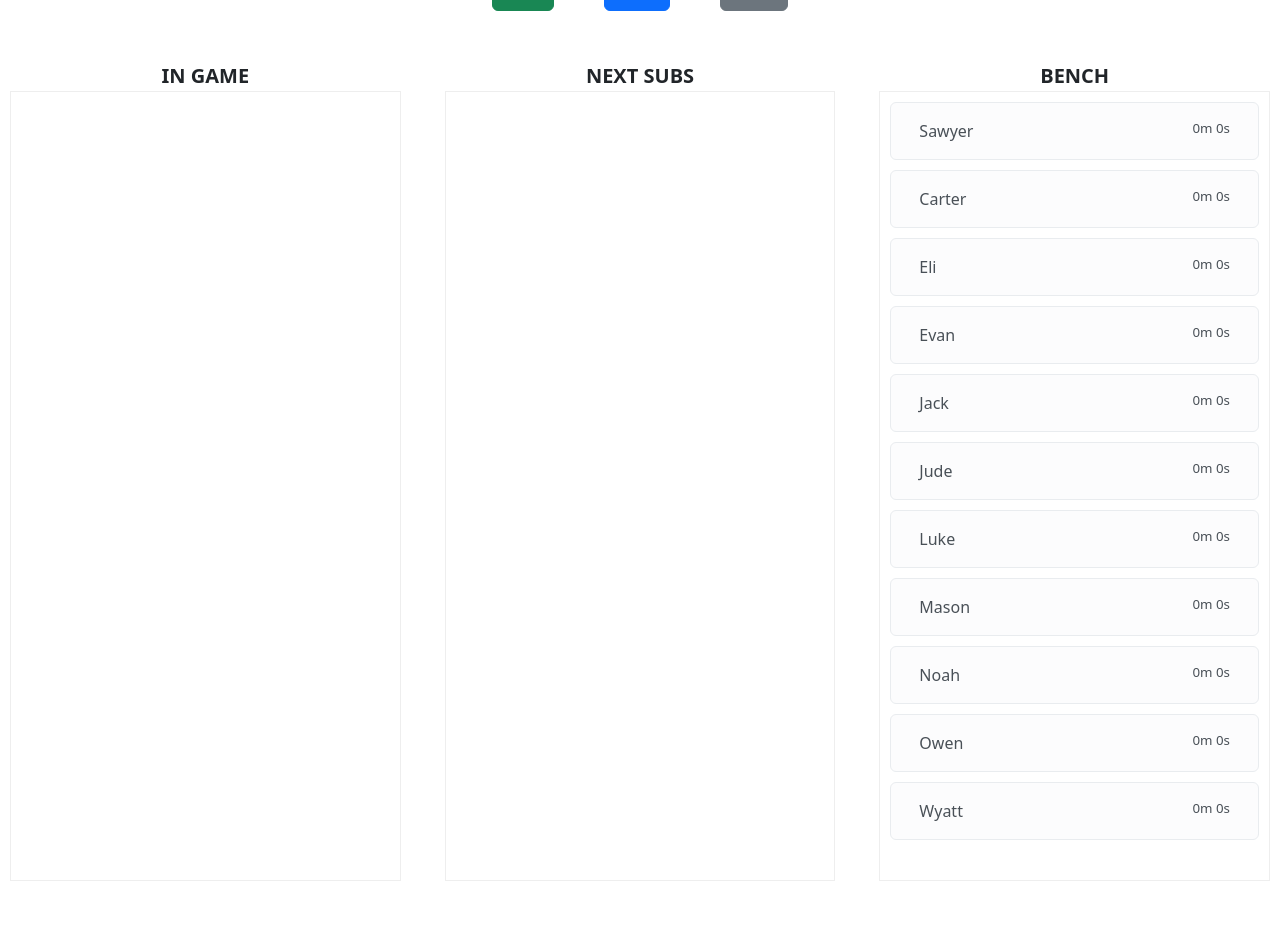
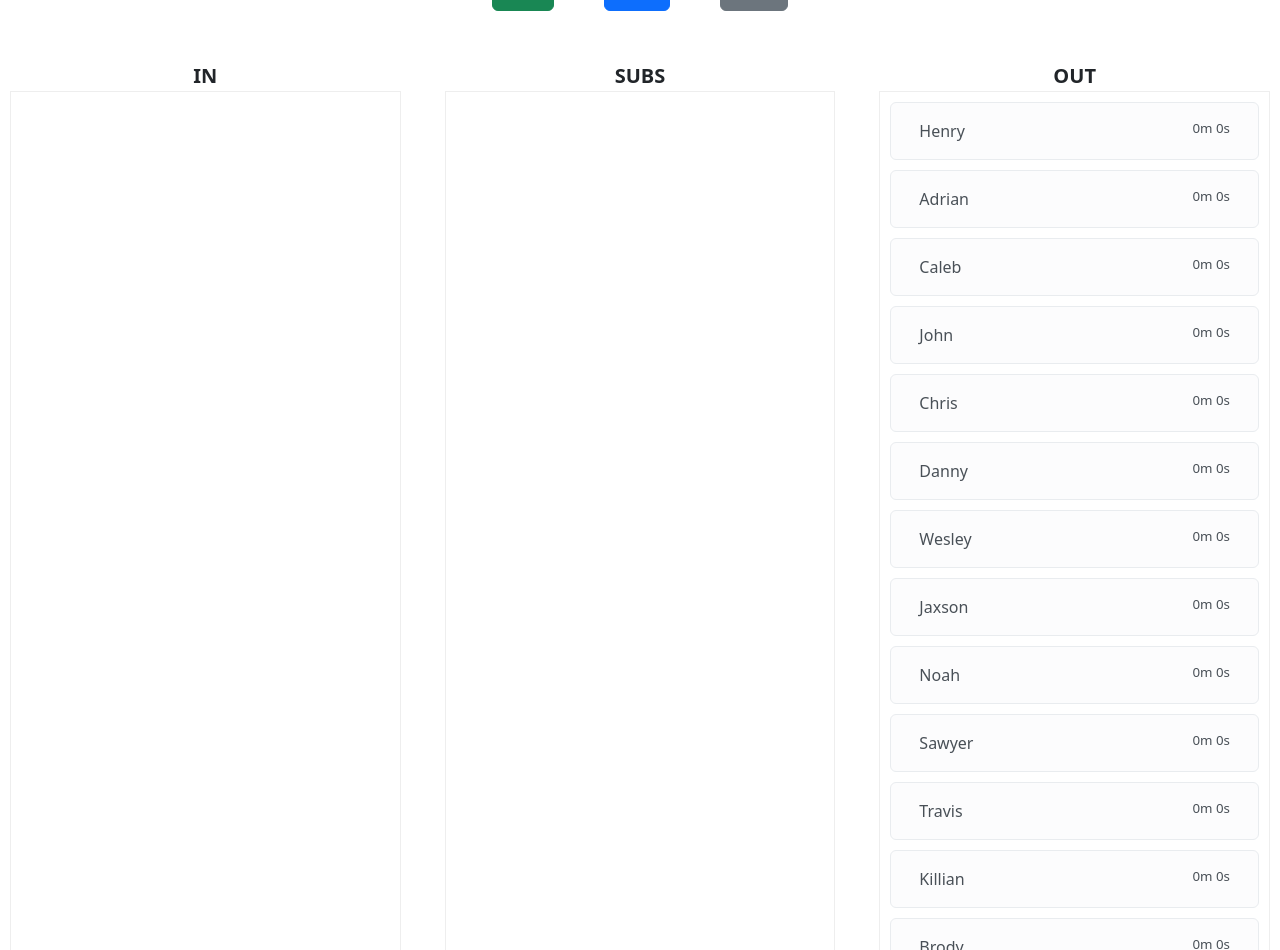
Before and after one commit to corynathe/basketballsubs, a React (Create React App) app: page / in a window 1280 px wide. Shown: the part 102-1052 px from the top of the page. Before the commit the page ends 983 px from the top, so only its background shows below. Built offline with nearby package versions, Linux system fonts and the light colour scheme; the HTML template or start-up script is replaced by a standard one.

Commit message:
use badges to track points shuffle players on reset

```diff
--- a/src/App.css
+++ b/src/App.css
@@ -71,3 +71,7 @@
   font-weight: bold;
   padding-left: 10px;
 }
+
+.badge {
+    margin-right: 5px;
+}
--- a/src/App.js
+++ b/src/App.js
@@ -1,11 +1,12 @@
 import React, {useCallback, useEffect, useState} from "react";
 import { useStopwatch } from 'react-timer-hook';
-import { Button, Row, Col } from 'react-bootstrap';
+import { Button, Badge, Row, Col } from 'react-bootstrap';
 
 import './App.css';
 import 'bootstrap/dist/css/bootstrap.min.css';
 
-const PLAYER_NAMES = ['Sawyer', 'Carter', 'Eli', 'Evan', 'Jack', 'Jude', 'Luke', 'Mason', 'Noah', 'Owen', 'Wyatt'];
+const BBB_5 = ['Sawyer', 'Kalim', 'Brody', 'Caleb', 'Wesley', 'John', 'Jaxson', 'Travis', 'Killian', 'Danny', 'Adrian', 'Chris', 'Henry', 'Noah'];
+const BBB_3 = ['Hudson', 'Logan', 'Kamden', 'Micheal', 'Noah', 'August', 'Odin', 'Axel', 'Lennox', 'Keetan', 'Tucker', '', '', ''];
 
 function App() {
   const {
@@ -18,7 +19,7 @@ function App() {
     reset,
   } = useStopwatch({autoStart: false});
   const [confirmReset, setConfirmReset] = useState(false);
-  const [players, setPlayers] = useState(PLAYER_NAMES.map(name => ({name, seconds: 0, isIn: false, comingOut: false, goingIn: false, inAt: undefined, outAt: undefined})));
+  const [players, setPlayers] = useState(shuffle(BBB_5).map(name => ({name, points: 0, seconds: 0, isIn: false, comingOut: false, goingIn: false, inAt: undefined, outAt: undefined})));
 
   // sort players in the game by those coming out and then by time in the game
   const playersInGame = players.filter(player => player.isIn)
@@ -53,7 +54,7 @@ function App() {
     }, [isRunning]);
 
     const resetAll = useCallback(() => {
-        setPlayers(PLAYER_NAMES.map(name => ({name, seconds: 0, isIn: false, comingOut: false, goingIn: false, inAt: undefined, outAt: undefined})));
+        setPlayers(shuffle(BBB_5).map(name => ({name, points: 0, seconds: 0, isIn: false, comingOut: false, goingIn: false, inAt: undefined, outAt: undefined})));
         reset(undefined, false);
         setConfirmReset(false);
     }, [reset]);
@@ -63,7 +64,8 @@ function App() {
     }, []);
 
   const goingIn = useCallback((evt) => {
-      const selected = evt.target.getAttribute('data-name');
+      const selected = getTarget(evt);
+      if (!selected) return;
       setPlayers(current => current.map(player => {
             if (player.name === selected) {
                 return {...player, goingIn: true};
@@ -73,7 +75,8 @@ function App() {
   }, []);
 
   const notGoingIn = useCallback((evt) => {
-        const selected = evt.target.getAttribute('data-name');
+        const selected = getTarget(evt);
+        if (!selected) return;
         setPlayers(current => current.map(player => {
                 if (player.name === selected) {
                     return {...player, goingIn: false};
@@ -83,7 +86,8 @@ function App() {
   }, []);
 
   const comingOut = useCallback((evt) => {
-        const selected = evt.target.getAttribute('data-name');
+        const selected = getTarget(evt);
+        if (!selected) return;
         setPlayers(current => current.map(player => {
             if (player.name === selected) {
                 return {...player, comingOut: !player.comingOut};
@@ -106,6 +110,15 @@ function App() {
         });
   }, [totalSeconds]);
 
+  const addPoints = useCallback((selected, change) => {
+    setPlayers(current => current.map(player => {
+        if (player.name === selected) {
+            return {...player, points: player.points + change};
+        }
+        return player;
+    }));
+  }, []);
+
   return (
       <div className="App">
         <div className="header">
@@ -122,19 +135,19 @@ function App() {
         </div>
         <Row>
             <Col>
-                <div className="col-title">IN GAME</div>
+                <div className="col-title">IN</div>
                 <div className="col-content">
-                    {playersInGame.map(player => <PlayerCard key={player.name} onClick={comingOut} totalSeconds={totalSeconds} {...player} />)}
+                    {playersInGame.map(player => <PlayerCard key={player.name} onClick={comingOut} totalSeconds={totalSeconds} addPoints={addPoints} {...player} />)}
                 </div>
             </Col>
             <Col>
-                <div className="col-title">NEXT SUBS</div>
+                <div className="col-title">SUBS</div>
                 <div className="col-content">
                     {playersGoingIn.map(player => <PlayerCard key={player.name} onClick={notGoingIn} {...player} />)}
                 </div>
             </Col>
             <Col>
-                <div className="col-title">BENCH</div>
+                <div className="col-title">OUT</div>
                 <div className="col-content">
                     {playersOnBench.map(player => <PlayerCard key={player.name} onClick={goingIn} {...player} />)}
                 </div>
@@ -144,7 +157,7 @@ function App() {
   );
 }
 
-const PlayerCard = ({name, seconds, isIn, comingOut, goingIn, inAt, totalSeconds, onClick}) => {
+const PlayerCard = ({name, points, seconds, isIn, comingOut, goingIn, inAt, totalSeconds, onClick, addPoints}) => {
     const m = Math.floor(seconds / 60);
     const s = seconds % 60;
     const diffM = Math.floor((totalSeconds - inAt) / 60);
@@ -155,17 +168,52 @@ const PlayerCard = ({name, seconds, isIn, comingOut, goingIn, inAt, totalSeconds
     if (goingIn) classNames.push('alert-primary');
     if (!isIn && !goingIn) classNames.push('alert-light');
 
+    const addPoint = useCallback(() => {
+        addPoints(name, 1);
+    }, [addPoints, name]);
+    const removePoint = useCallback(() => {
+        addPoints(name, -1);
+    }, [addPoints, name]);
+
     return (
         <Row className={classNames.join(' ')} data-name={name} onClick={onClick}>
             <Col xs={5}>
-                {name}
+                <div>{name}</div>
             </Col>
             <Col xs={7}>
                 {isIn && <span className='player-seconds-current'>({diffM}m {diffS}s)</span>}
                 <span className='player-seconds'>{m}m {s}s</span>
             </Col>
+            <div>
+                {(isIn || points > 0) && <Badge bg="secondary">{points} pts</Badge>}
+                {isIn && <Badge pill bg="secondary" onClick={addPoint}> + </Badge>}
+                {isIn && <Badge pill bg="secondary" onClick={removePoint}> - </Badge>}
+            </div>
         </Row>
     );
 }
 
+function shuffle(orig) {
+    const array = [...orig];
+    for (var i = array.length - 1; i >= 0; i--) {
+        var j = Math.floor(Math.random() * (i + 1));
+        var temp = array[i];
+        array[i] = array[j];
+        array[j] = temp;
+    }
+    return array;
+}
+
+function getTarget(evt) {
+    let target = evt.target;
+    if (target.classList.contains('badge')) {
+        return;
+    }
+
+    while (!target.hasAttribute('data-name')) {
+        target = target.parentElement;
+    }
+    return target.getAttribute('data-name');
+}
+
 export default App;
```
